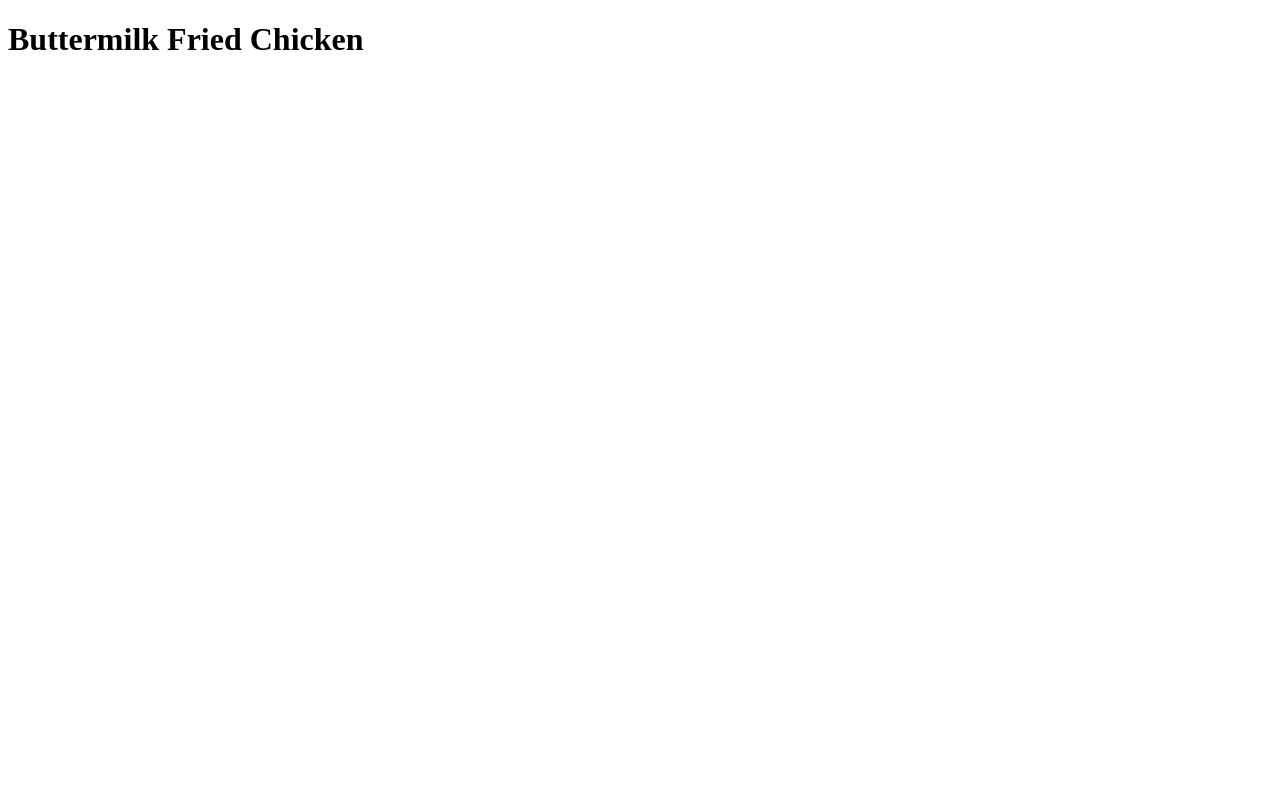
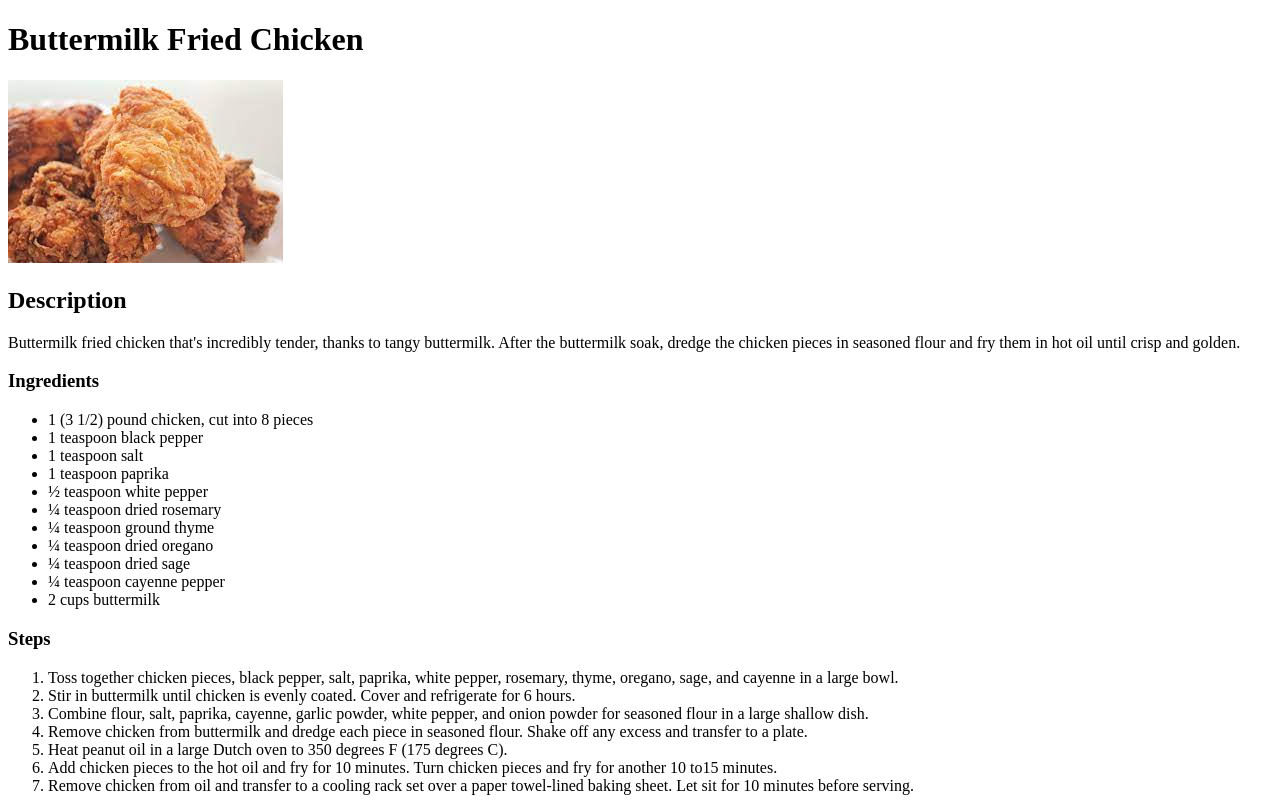
Before and after one commit to Ajovita/odin-recipes, a plain HTML site: page recipes/buttermilk-fried-chicken.html in a window 1280 px wide. Drawn offline with Linux system fonts and the light colour scheme.

Commit message:
Update buttermilk-fried-chicken.html, added image dir

```diff
--- a/recipes/buttermilk-fried-chicken.html
+++ b/recipes/buttermilk-fried-chicken.html
@@ -8,5 +8,32 @@
 </head>
 <body>
     <h1>Buttermilk Fried Chicken</h1>
+    <img src="/images/buttermilk-fried-chicken.jpeg" alt="Buttermilk fried chicken">
+    <h2>Description</h2>
+    <p>Buttermilk fried chicken that's incredibly tender, thanks to tangy buttermilk. After the buttermilk soak, dredge the chicken pieces in seasoned flour and fry them in hot oil until crisp and golden.</p>
+    <h3>Ingredients</h3>
+    <ul>
+        <li>1 (3 1/2) pound chicken, cut into 8 pieces</li>
+        <li>1 teaspoon black pepper</li>
+        <li>1 teaspoon salt</li>
+        <li>1 teaspoon paprika</li>
+        <li>½ teaspoon white pepper</li>
+        <li>¼ teaspoon dried rosemary</li>
+        <li>¼ teaspoon ground thyme</li>
+        <li>¼ teaspoon dried oregano</li>
+        <li>¼ teaspoon dried sage</li>
+        <li>¼ teaspoon cayenne pepper</li>
+        <li>2 cups buttermilk</li>
+    </ul>
+    <h3>Steps</h3>
+    <ol>
+        <li>Toss together chicken pieces, black pepper, salt, paprika, white pepper, rosemary, thyme, oregano, sage, and cayenne in a large bowl.</li>
+        <li>Stir in buttermilk until chicken is evenly coated. Cover and refrigerate for 6 hours.</li>
+        <li>Combine flour, salt, paprika, cayenne, garlic powder, white pepper, and onion powder for seasoned flour in a large shallow dish.</li>
+        <li>Remove chicken from buttermilk and dredge each piece in seasoned flour. Shake off any excess and transfer to a plate.</li>
+        <li>Heat peanut oil in a large Dutch oven to 350 degrees F (175 degrees C).</li>
+        <li>Add chicken pieces to the hot oil and fry for 10 minutes. Turn chicken pieces and fry for another 10 to15 minutes.</li>
+        <li>Remove chicken from oil and transfer to a cooling rack set over a paper towel-lined baking sheet. Let sit for 10 minutes before serving.</li>
+    </ol>
 </body>
 </html>
```
Also changed, not shown: images/buttermilk-fried-chicken.jpeg (added).
